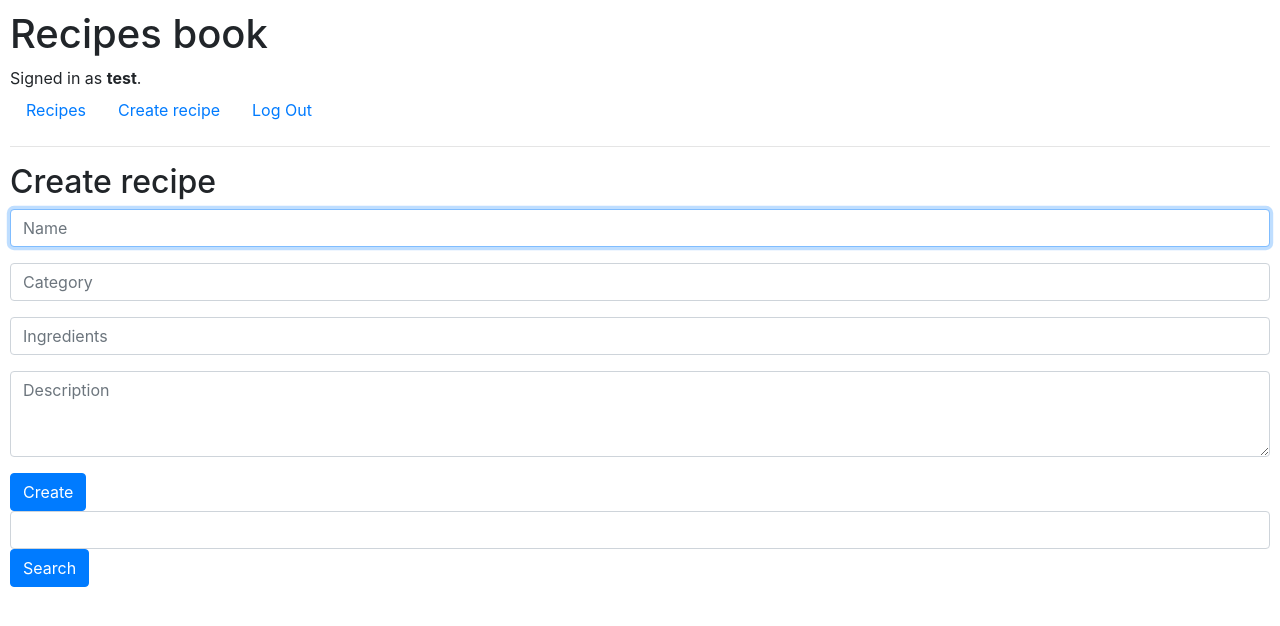
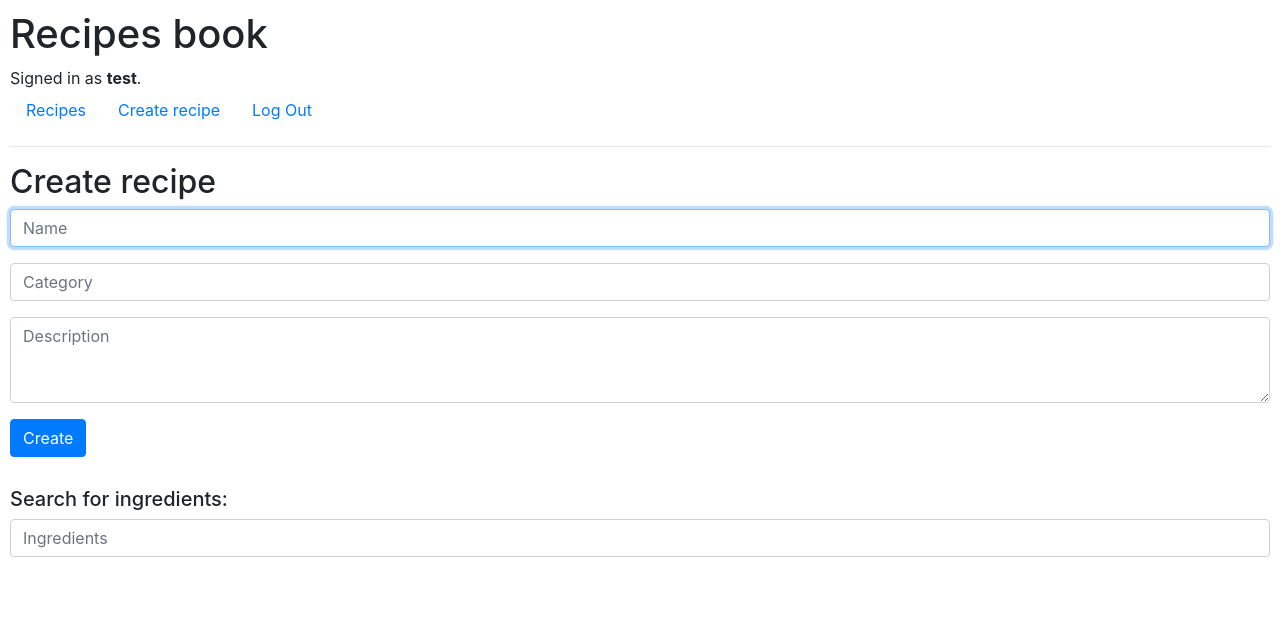
Before and after one commit to martyanovandrey/Mealplan, a Django app: page /create_recipe in a window 1280 px wide. Shown: the top 626 px of the page. Run offline with Django 3.2, Linux system fonts and the light colour scheme; a user stored in the database is signed in; some libraries are stand-ins or nearby versions.

Commit message:
create recipe

```diff
--- a/mplan/static/mplan/index.js
+++ b/mplan/static/mplan/index.js
@@ -20,9 +20,13 @@ function findFood(foodName) {
 				foodCard.innerHTML = `
 				<div class="card-body">
 					<h5 class="card-title"> ${food.foods[i].description} </h5>
-					<a href="#" class="btn btn-outline-primary" onClick='addIngredient("${food.foods[i].description}")'>Add to recipe</a>
+					<input class="form-control" type="input" id='quantityValue' value='100'>
+					<button type='button' href="#" class="btn btn-outline-primary" onClick='decreaseQuantity(this)'>-</button>
+					<button type='button' href="#" class="btn btn-outline-primary" onClick='increaseQuantity(this)'>+</button>
+					<button type='button' href="#" class="btn btn-outline-primary" onClick='addIngredient("${food.foods[i].description}", this)'>Add to recipe</button>
 				</div>
 					<ul class="list-group list-group-flush">
+						<li class="list-group-item font-weight-light" style='font-size: 0.85em; padding: 0px 6px'> Per 100 G </li>
 						<li class="list-group-item"> ${food.foods[i].foodNutrients[0].nutrientName} - ${food.foods[i].foodNutrients[0].value} ${food.foods[i].foodNutrients[0].unitName}</li>
 						<li class="list-group-item"> ${food.foods[i].foodNutrients[1].nutrientName} - ${food.foods[i].foodNutrients[1].value} ${food.foods[i].foodNutrients[1].unitName}</li>
 						<li class="list-group-item"> ${food.foods[i].foodNutrients[2].nutrientName} - ${food.foods[i].foodNutrients[2].value} ${food.foods[i].foodNutrients[2].unitName}</li>
@@ -33,19 +37,31 @@ function findFood(foodName) {
 
 			}
 		});
+}
+
+function increaseQuantity(val) {
+	let quantity = val.parentNode.querySelector('#quantityValue')
+	quantity.value = +quantity.value + 100
 
 }
 
-function addIngredient(ingredientName) {
+function decreaseQuantity(val) {
+	let quantity = val.parentNode.querySelector('#quantityValue')
+	quantity.value = +quantity.value - 100
+}
+
+
+function addIngredient(ingredientName, ingredientCard) {
 	console.log(ingredientName)
 	let ingredientDiv = document.querySelector('.ingredients')
 	let ingredient = document.createElement('button')
 	ingredient.classList.add('btn')
 	ingredient.classList.add('btn-outline-primary')
 	ingredient.setAttribute('type', 'button');
+	ingredient.setAttribute('style', 'margin: 2px 4px 2px 0px');
 	card = ingredientDiv.parentNode
 	ingredient.innerHTML = `
-		${ingredientName}
+		${ingredientName} (${ingredientCard.parentNode.querySelector('#quantityValue').value} g)
 	<button type="button" class="close" aria-label="Close" onClick='remove(this)'>
   		<span aria-hidden="true">&times;</span>
 	</button>`
@@ -65,7 +81,7 @@ function ingredient(ingredientId) {
 		let quantity = document.createElement('div')
 		quantity.classList.add('card')
 		for (let i=0; i<ingredient.foodPortions.length; i++) {
-			console.log(ingredient.foodPortions[i].portionDescription)
+			let quantuty = ingredient.foodPortions[i].portionDescription
 	}
 	}
 	);
--- a/mplan/static/mplan/styles.css
+++ b/mplan/static/mplan/styles.css
@@ -14,5 +14,5 @@ body {
 .card {
     display:inline-block;
     width: 22rem;
-    margin: 5px;
+    margin: 5px 10px 5px 0px;
 }
--- a/mplan/templates/mplan/create_recipe.html
+++ b/mplan/templates/mplan/create_recipe.html
@@ -18,28 +18,21 @@
             <input autofocus class="form-control" type="text" name="category" placeholder="Category">
         </div>
         <div class="form-group">
-            <input class="form-control" type="text" name="starting_bid" placeholder="Ingredients">
-        </div>
-        <div class="form-group">
             <textarea class="form-control" id="exampleFormControlTextarea1" rows="3" type="text" name="description" placeholder="Description"></textarea>
         </div>
         <div class="form-group">
         <input name="owner" type='hidden' value='{{ user.username }}'>
+        <div class="ingredients">
+        </div>
         <input class="btn btn-primary" type="submit" value="Create">
     </form>
 
-
-
-
-
-<div class="cardList">
-    <input class="form-control" type="input" id="searchFood">
-    <input class="btn btn-primary" type="submit" value="Search" id="searchFoodButton">
+<div class="cardList" style='margin: 30px 0px'>
+    <h5>Search for ingredients:</h5>
+    <input class="form-control" type="input" id="searchFood" placeholder='Ingredients' style='margin: 5px 10px 5px 0px;'>
     </input>
-<div class="ingredients">
-</div>
-<div class="foodCards">
-</div>
+    <div class="foodCards">
+    </div>
 </div>
     <h1 class='foodName'></h1>
 {% block script %}
--- a/mplan/views.py
+++ b/mplan/views.py
@@ -32,9 +32,10 @@ def call_API(request):
 def food_API(request, foodName):
     #foodName = request.GET.get('foodName')
     dataType = 'Survey (FNDDS)'
-    url = f'https://api.nal.usda.gov/fdc/v1/foods/search?api_key={settings.API_KEY}&ds=Standard%20Reference&query={foodName}&dataType={dataType}&pageSize=5'
+    url = f'https://api.nal.usda.gov/fdc/v1/foods/search?api_key={settings.API_KEY}&ds=Standard%20Reference&query={foodName}&dataType={dataType}&pageSize=10'
     r = requests.get(url)
     print(r.json)  # 200
+    print(url)
     r = r.json()
     return JsonResponse(r, safe=False)
 
@@ -100,13 +101,11 @@ def register(request):
 
 @login_required
 def create_recipe(request):
-    '''
-    if request.method == "POST":
+    '''if request.method == "POST":
         name = request.POST["name"]
         category = request.POST['category']
-        starting_bid = request.POST["starting_bid"]
         description = request.POST["description"]
-        url = request.POST["url"]
+        ingredients = request.POST['ingredients']
         owner = request.POST['owner']
         user_owner = User.objects.get(username=owner)
         try:
@@ -116,6 +115,5 @@ def create_recipe(request):
         except IntegrityError:
             return render(request, "mplan/create_recipe.html", {
                 "message": "Listing not created."
-            })
-    '''
+            })   '''
     return render(request, "mplan/create_recipe.html")
```
